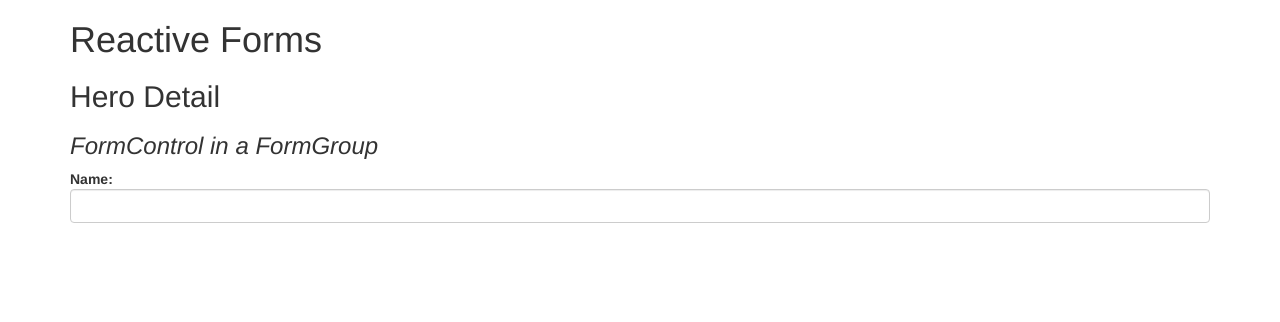
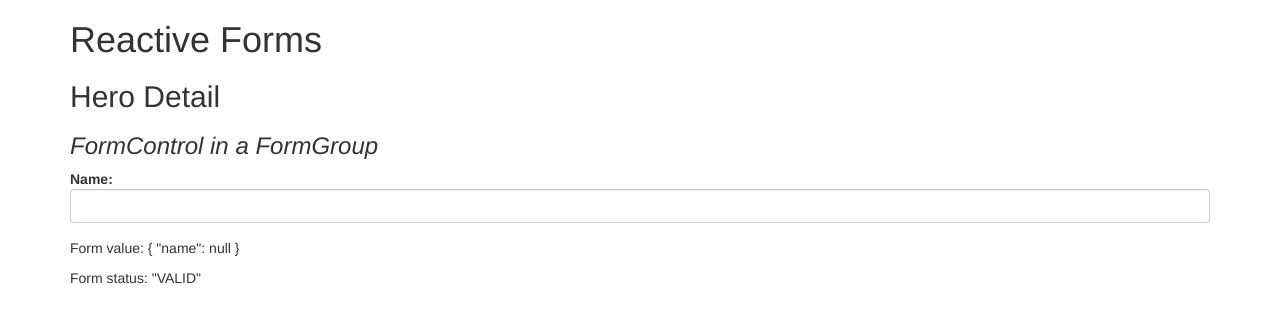
Before and after one commit to pablo384/ReactiveForms-Angular, an Angular app: page / in a window 1280 px wide. Shown: the top 322 px of the page. Built offline with nearby package versions, Linux system fonts and the light colour scheme.

Commit message:
Taking a look at the form model

```diff
--- a/src/app/components/hero-detail/hero-detail.component.html
+++ b/src/app/components/hero-detail/hero-detail.component.html
@@ -7,3 +7,6 @@
     </label>
   </div>
 </form>
+
+<p>Form value: {{ heroForm.value | json }}</p>
+<p>Form status: {{ heroForm.status | json }}</p>
```
